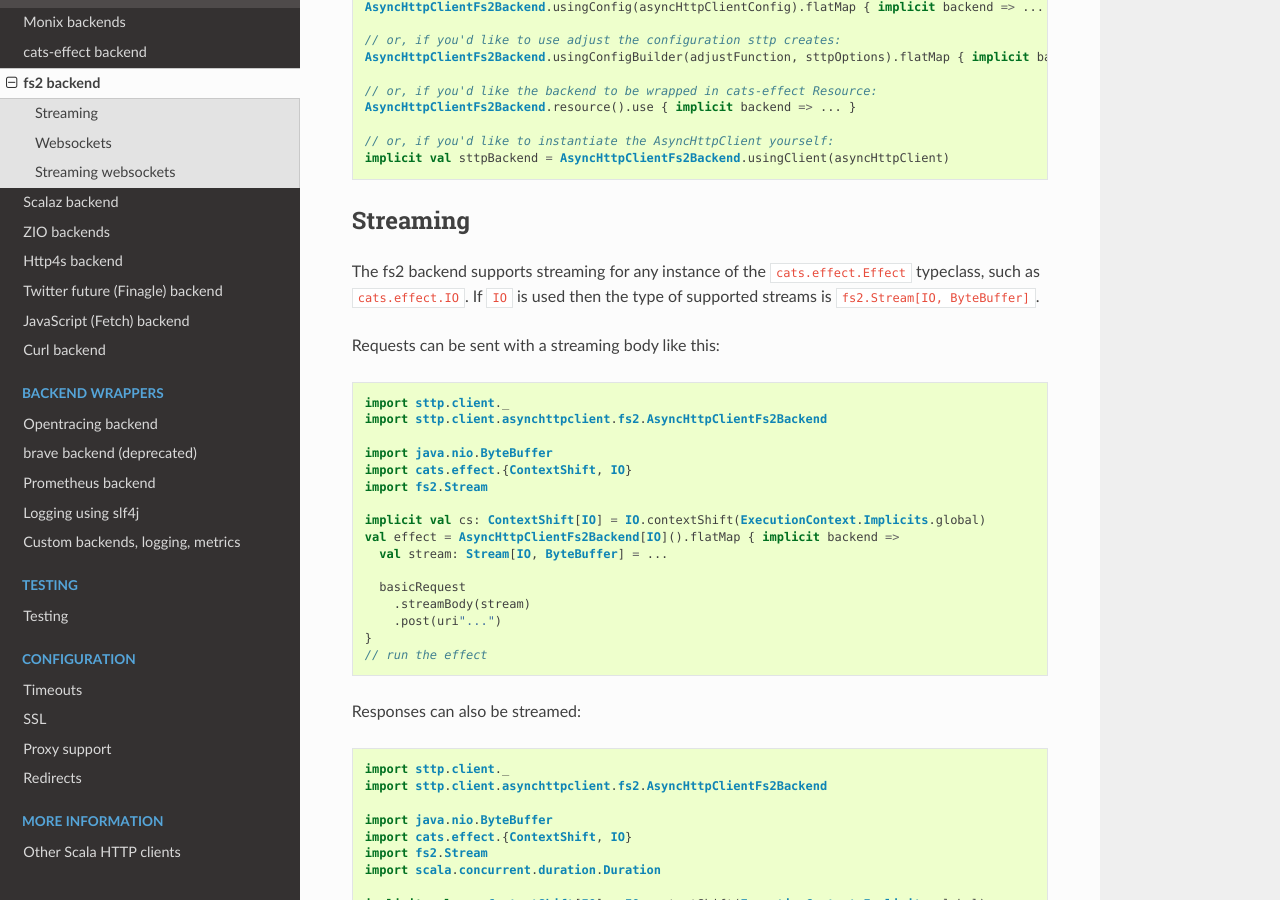
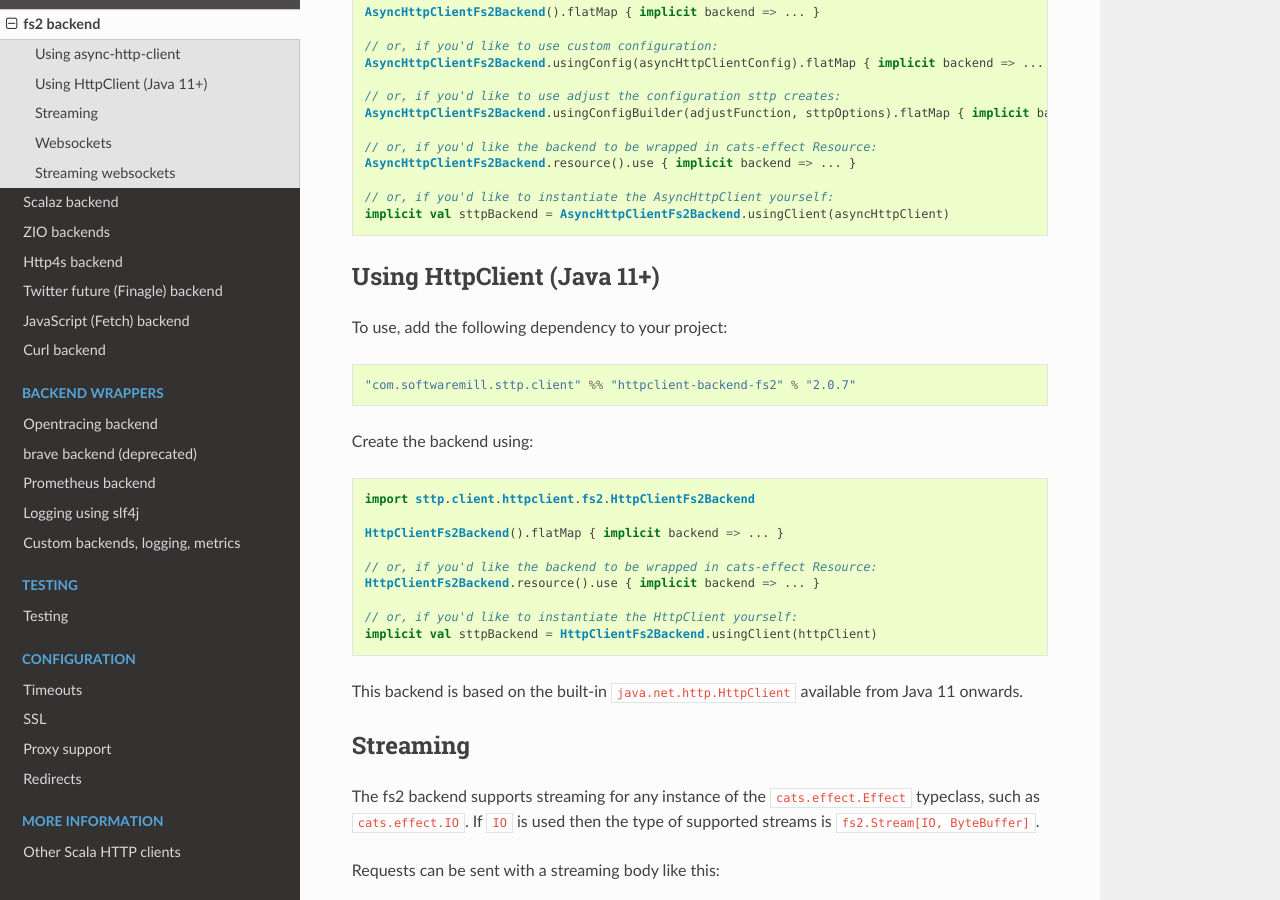
Before and after one commit to softwaremill/sttp, a Sphinx documentation site: the page built from docs/backends/fs2.md, in a window 1280 px wide and 900 px high, scrolled down 761 px. Built offline with Sphinx 7.4.7 and the Read the Docs theme 2.0.0, drawn with Linux system fonts in a browser that asks for light colours; some of the changed text lies outside the part shown.

Commit message:
#497: docs

````diff
--- a/docs/backends/fs2.md
+++ b/docs/backends/fs2.md
@@ -1,6 +1,8 @@
 # fs2 backend
 
 The [fs2](https://github.com/functional-streams-for-scala/fs2) backend is **asynchronous**. It can be created for any type implementing the `cats.effect.Async` typeclass, such as `cats.effect.IO`. Sending a request is a non-blocking, lazily-evaluated operation and results in a wrapped response. There's a transitive dependency on `cats-effect`.
+
+## Using async-http-client
 
 To use, add the following dependency to your project:
 
@@ -34,6 +36,30 @@ AsyncHttpClientFs2Backend.resource().use { implicit backend => ... }
 // or, if you'd like to instantiate the AsyncHttpClient yourself:
 implicit val sttpBackend = AsyncHttpClientFs2Backend.usingClient(asyncHttpClient)
 ```
+
+## Using HttpClient (Java 11+)
+
+To use, add the following dependency to your project:
+
+```
+"com.softwaremill.sttp.client" %% "httpclient-backend-fs2" % "2.0.7"
+```
+
+Create the backend using:
+
+```scala
+import sttp.client.httpclient.fs2.HttpClientFs2Backend
+
+HttpClientFs2Backend().flatMap { implicit backend => ... }
+
+// or, if you'd like the backend to be wrapped in cats-effect Resource:
+HttpClientFs2Backend.resource().use { implicit backend => ... }
+
+// or, if you'd like to instantiate the HttpClient yourself:
+implicit val sttpBackend = HttpClientFs2Backend.usingClient(httpClient)
+```
+
+This backend is based on the built-in `java.net.http.HttpClient` available from Java 11 onwards.
 
 ## Streaming
 
@@ -89,8 +115,8 @@ val effect = AsyncHttpClientFs2Backend[IO]().flatMap { implicit backend =>
 
 The fs2 backend supports:
 
-* high-level, "functional" websocket interface, through the `sttp.client.asynchttpclient.fs2.Fs2WebSocketHandler`
-* low-level interface by wrapping a low-level Java interface, `sttp.client.asynchttpclient.WebSocketHandler`
+* high-level, "functional" websocket interface, through the `sttp.client.asynchttpclient.fs2.Fs2WebSocketHandler` or `sttp.client.httpclient.fs2.Fs2WebSocketHandler`
+* low-level interface by wrapping a low-level Java interface, `sttp.client.asynchttpclient.WebSocketHandler` or `sttp.client.httpclient.WebSocketHandler`
 * streaming - see below
 
 See [websockets](../websockets.html) for details on how to use the high-level and low-level interfaces.
````
Also changed, not shown: docs/requests/streaming.md (+0 -3 lines).
